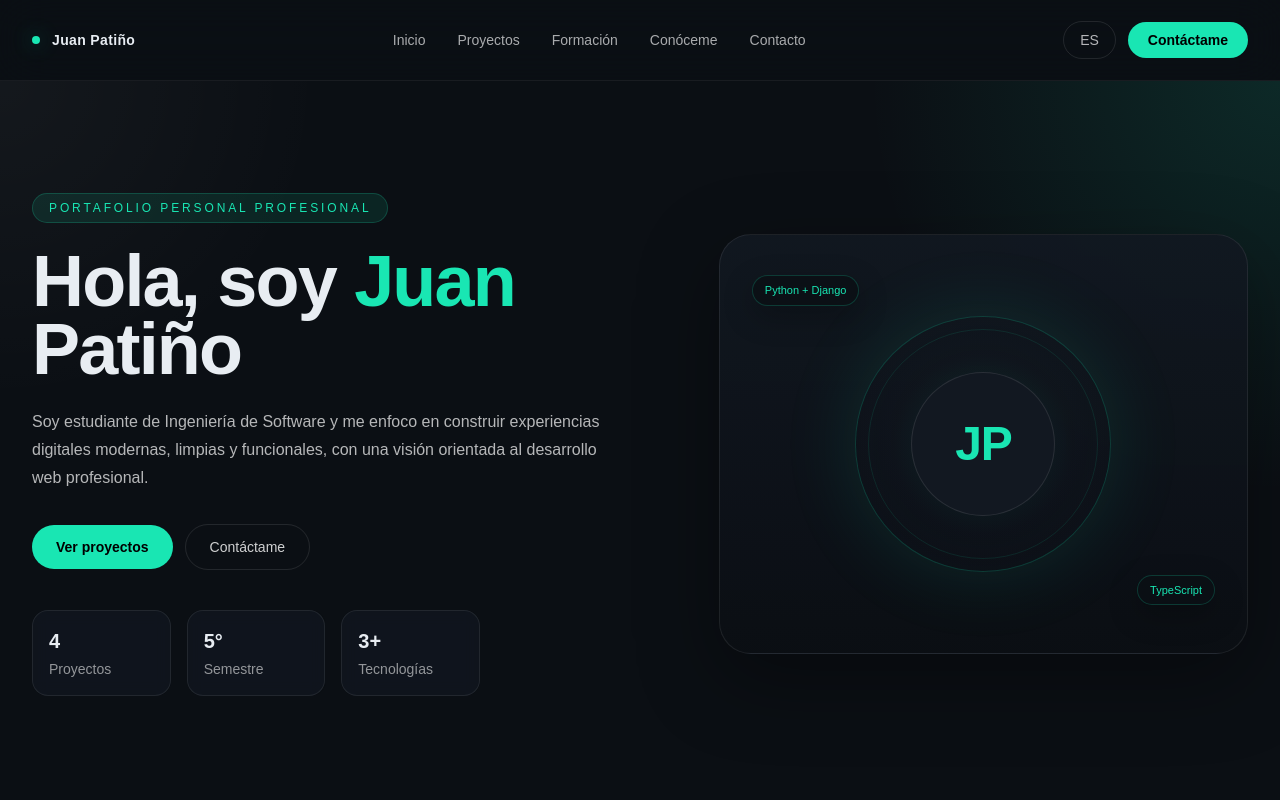
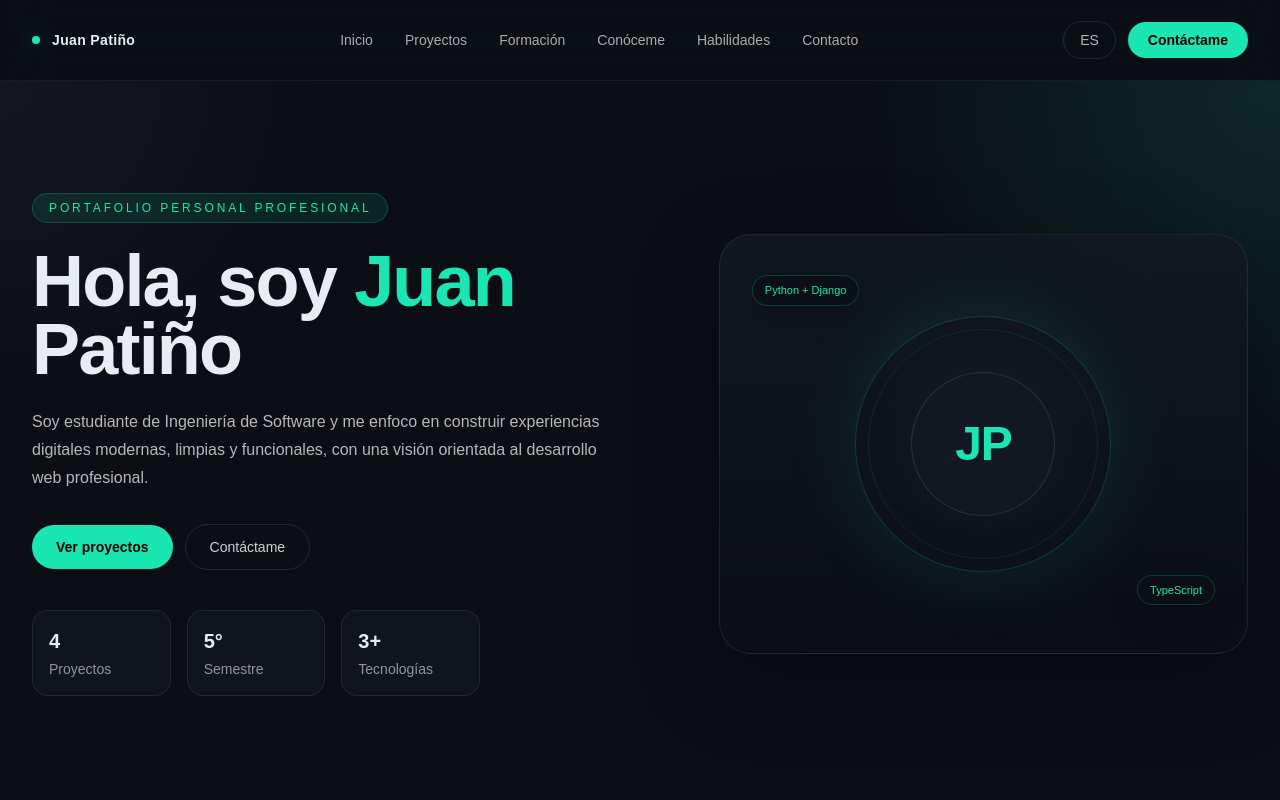
Before and after one commit to sebastianUCC2024/Portafolio, a Next.js app: page / in a window 1280 px wide. Shown: the top 800 px of the page. Built offline with nearby package versions, Linux system fonts and the light colour scheme.

Commit message:
Se agrego la sección de habilidades

```diff
--- a/src/app/page.tsx
+++ b/src/app/page.tsx
@@ -4,6 +4,7 @@ import HeroSection from "@/src/components/sections/hero-section";
 import ProjectsSection from "@/src/components/sections/projects-section";
 import EducationSection from "@/src/components/sections/education-section";
 import AboutSection from "@/src/components/sections/about-section";
+import SkillsSection from "@/src/components/sections/skills-section";
 
 export default function Home() {
   return (
@@ -18,10 +19,9 @@ export default function Home() {
 
       <AboutSection />
 
-      <section
-        id="contact"
-        className="py-24 sm:py-28 lg:py-32"
-      >
+      <SkillsSection />
+
+      <section id="contact" className="py-24 sm:py-28 lg:py-32">
         <Container>
           <h2 className="text-3xl font-semibold tracking-tight sm:text-4xl">
             Contacto
--- /dev/null
+++ b/src/components/sections/skills-section.tsx
@@ -0,0 +1,64 @@
+import Container from "@/src/components/layout/container";
+import { skillCategories } from "@/src/data/skills";
+
+export default function SkillsSection() {
+  return (
+    <section
+      id="skills"
+      className="border-b border-white/5 bg-white/[0.015] py-24 sm:py-28 lg:py-32"
+    >
+      <Container>
+        <div className="max-w-2xl">
+          <span className="inline-flex rounded-full border border-primary/20 bg-primary/10 px-3 py-1 text-[11px] font-medium uppercase tracking-[0.2em] text-primary">
+            Habilidades y tecnologías
+          </span>
+
+          <h2 className="mt-5 text-3xl font-semibold tracking-tight sm:text-4xl lg:text-5xl">
+            Stack y capacidades técnicas
+          </h2>
+
+          <p className="mt-5 text-sm leading-7 text-white/70 sm:text-base">
+            Una visión general de las tecnologías, herramientas y prácticas que
+            estoy fortaleciendo para construir productos web funcionales, modernos
+            y bien estructurados.
+          </p>
+        </div>
+
+        <div className="mt-12 grid gap-5 md:grid-cols-2">
+          {skillCategories.map((category) => (
+            <article
+              key={category.id}
+              className="rounded-[1.75rem] border border-white/8 bg-[linear-gradient(180deg,rgba(18,24,33,0.92),rgba(11,15,20,0.96))] p-6 shadow-[0_20px_60px_rgba(0,0,0,0.18)] sm:p-7"
+            >
+              <div className="flex items-start justify-between gap-4">
+                <div>
+                  <h3 className="text-xl font-semibold tracking-tight text-foreground sm:text-2xl">
+                    {category.title}
+                  </h3>
+                  <p className="mt-3 text-sm leading-7 text-white/68">
+                    {category.description}
+                  </p>
+                </div>
+
+                <span className="rounded-full border border-primary/20 bg-primary/10 px-3 py-1 text-[11px] font-medium uppercase tracking-[0.18em] text-primary">
+                  {category.items.length} items
+                </span>
+              </div>
+
+              <div className="mt-6 flex flex-wrap gap-2.5">
+                {category.items.map((item) => (
+                  <span
+                    key={item}
+                    className="rounded-full border border-white/10 bg-white/[0.04] px-3 py-1.5 text-xs font-medium text-white/75 transition-colors duration-300 hover:border-primary/30 hover:text-primary"
+                  >
+                    {item}
+                  </span>
+                ))}
+              </div>
+            </article>
+          ))}
+        </div>
+      </Container>
+    </section>
+  );
+}
--- a/src/data/navigation.ts
+++ b/src/data/navigation.ts
@@ -21,6 +21,10 @@ export const navigationItems: NavigationItem[] = [
     href: "#about",
   },
   {
+    label: "Habilidades",
+    href: "#skills",
+  },
+  {
     label: "Contacto",
     href: "#contact",
   },
--- /dev/null
+++ b/src/data/skills.ts
@@ -0,0 +1,37 @@
+export type SkillCategory = {
+  id: string;
+  title: string;
+  description: string;
+  items: string[];
+};
+
+export const skillCategories: SkillCategory[] = [
+  {
+    id: "frontend",
+    title: "Frontend",
+    description:
+      "Tecnologías y herramientas enfocadas en la construcción de interfaces modernas, limpias y responsivas.",
+    items: ["HTML", "CSS", "JavaScript", "TypeScript", "Tailwind CSS", "Next.js"],
+  },
+  {
+    id: "backend",
+    title: "Backend",
+    description:
+      "Bases técnicas para lógica del servidor, organización del proyecto y construcción de aplicaciones funcionales.",
+    items: ["Python", "Django", "APIs REST", "Arquitectura básica", "Autenticación"],
+  },
+  {
+    id: "database",
+    title: "Bases de datos",
+    description:
+      "Conocimientos orientados a modelado, estructura de información y persistencia de datos.",
+    items: ["SQL", "PostgreSQL", "Modelado relacional", "Consultas básicas"],
+  },
+  {
+    id: "workflow",
+    title: "Flujo de trabajo",
+    description:
+      "Herramientas y prácticas que apoyan el desarrollo ordenado, mantenible y colaborativo.",
+    items: ["Git", "GitHub", "Responsive Design", "Componentización", "UI estructurada"],
+  },
+];
```
